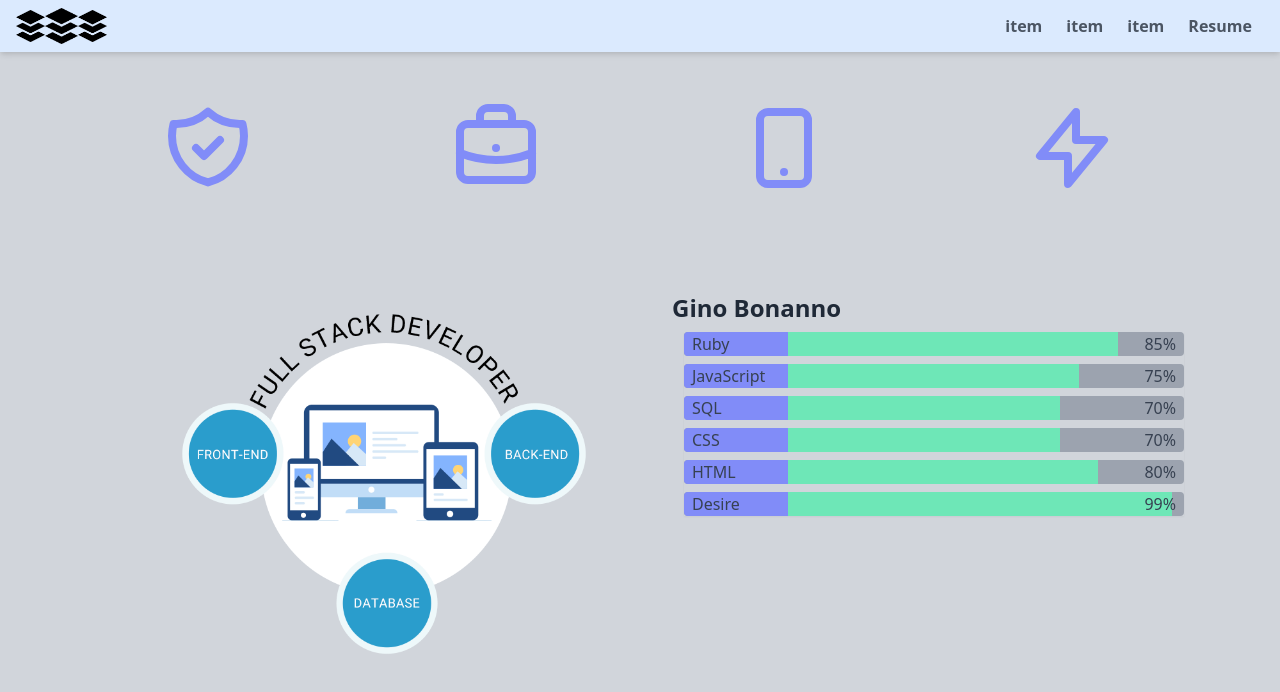
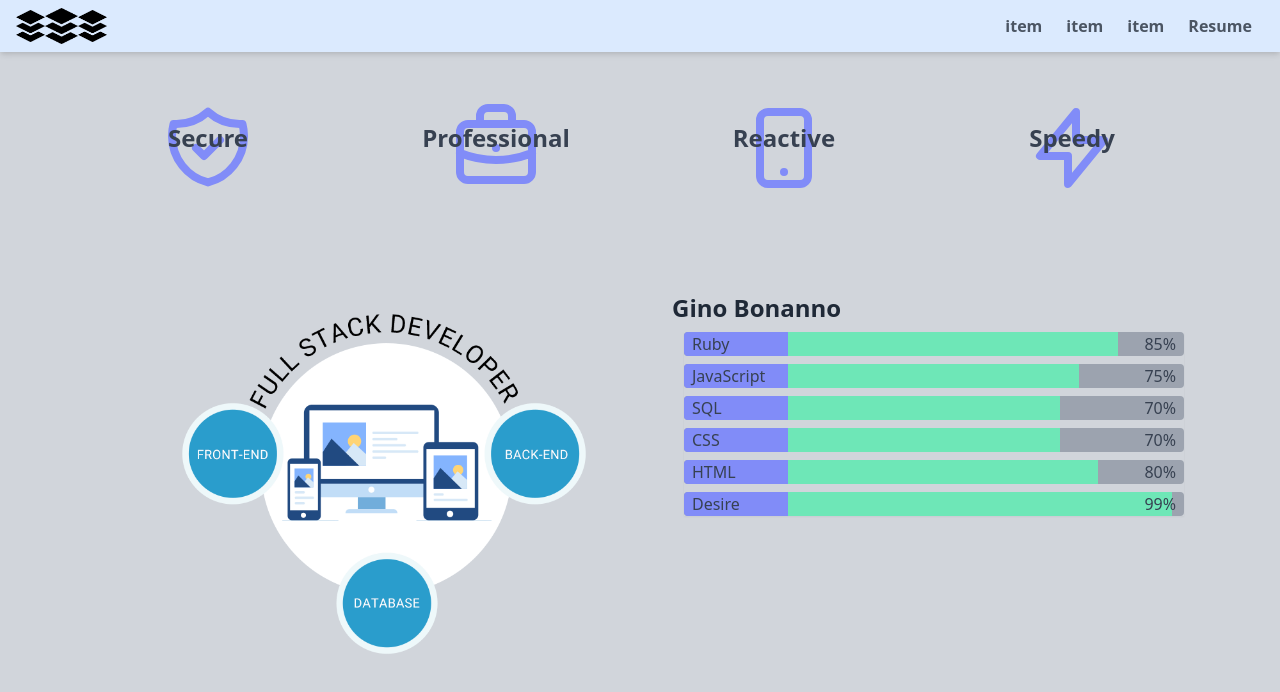
Before and after one commit to EugenioAntonioBonanno/portfolio, a React (Create React App) app: page / in a window 1280 px wide. Shown: the top 692 px of the page. Built offline with nearby package versions, Linux system fonts and the light colour scheme.

Commit message:
add and style titles

```diff
--- a/src/components/About.js
+++ b/src/components/About.js
@@ -35,7 +35,7 @@ const About = () => {
           <SvgInfo
             svg={<Lightning
                   color={svgColor}
-                  title={'Fast'}
+                  title={'Speedy'}
                 />}
           />
         </div>
--- a/src/components/svgs/Briefcase.js
+++ b/src/components/svgs/Briefcase.js
@@ -2,9 +2,13 @@ import React from 'react';
 
 const Breifcase = (props) => {
   return (
-    <svg xmlns="http://www.w3.org/2000/svg" className={`h-24 text-${props.color}`} fill="none" viewBox="0 0 24 24" stroke="currentColor">
-      <path strokeLinecap="round" strokeLinejoin="round" strokeWidth="2" d="M21 13.255A23.931 23.931 0 0112 15c-3.183 0-6.22-.62-9-1.745M16 6V4a2 2 0 00-2-2h-4a2 2 0 00-2 2v2m4 6h.01M5 20h14a2 2 0 002-2V8a2 2 0 00-2-2H5a2 2 0 00-2 2v10a2 2 0 002 2z" />
-    </svg>
+    <div className='relative'>
+      <div className='absolute inset-top-center text-gray-700 font-bold text-2xl z-10'>{props.title}</div>
+      <svg xmlns="http://www.w3.org/2000/svg" className={`h-24 text-${props.color}`} fill="none" viewBox="0 0 24 24" stroke="currentColor">
+        <path strokeLinecap="round" strokeLinejoin="round" strokeWidth="2" d="M21 13.255A23.931 23.931 0 0112 15c-3.183 0-6.22-.62-9-1.745M16 6V4a2 2 0 00-2-2h-4a2 2 0 00-2 2v2m4 6h.01M5 20h14a2 2 0 002-2V8a2 2 0 00-2-2H5a2 2 0 00-2 2v10a2 2 0 002 2z" />
+      </svg>
+    </div>
+
   )
 };
 
--- a/src/components/svgs/Lightning.js
+++ b/src/components/svgs/Lightning.js
@@ -2,9 +2,13 @@ import React from 'react';
 
 const Lightning = (props) => {
   return (
-    <svg xmlns="http://www.w3.org/2000/svg" className={`h-24 text-${props.color}`} fill="none" viewBox="0 0 24 24" stroke="currentColor">
-      <path stroke-linecap="round" stroke-linejoin="round" stroke-width="2" d="M13 10V3L4 14h7v7l9-11h-7z" />
-    </svg>
+    <div className='relative'>
+      <div className='absolute inset-top-center text-gray-700 font-bold text-2xl z-10'>{props.title}</div>
+      <svg xmlns="http://www.w3.org/2000/svg" className={`h-24 text-${props.color}`} fill="none" viewBox="0 0 24 24" stroke="currentColor">
+        <path strokeLinecap="round" strokeLinejoin="round" strokeWidth="2" d="M13 10V3L4 14h7v7l9-11h-7z" />
+      </svg>
+    </div>
+
   )
 };
 
--- a/src/components/svgs/Mobile.js
+++ b/src/components/svgs/Mobile.js
@@ -3,7 +3,7 @@ import React from 'react';
 const Mobile = (props) => {
   return (
     <div className='relative'>
-      <div className='absolute inset-top-center z-10'>{}</div>
+      <div className='absolute inset-top-center text-gray-700 font-bold text-2xl z-10'>{props.title}</div>
       <svg xmlns="http://www.w3.org/2000/svg" className={`h-24  w-24 text-${props.color}`} fill="none" viewBox="0 0 24 24" stroke="currentColor">
         <path strokeLinecap="round" strokeLinejoin="round" strokeWidth="2" d="M12 18h.01M8 21h8a2 2 0 002-2V5a2 2 0 00-2-2H8a2 2 0 00-2 2v14a2 2 0 002 2z" />
       </svg>
--- a/src/components/svgs/Shield.js
+++ b/src/components/svgs/Shield.js
@@ -2,9 +2,13 @@ import React from 'react';
 
 const Shield = (props) => {
   return (
-    <svg xmlns="http://www.w3.org/2000/svg" className={`h-24 text-${props.color}`} fill="none" viewBox="0 0 24 24" stroke="currentColor">
-      <path strokeLinecap="round" strokeLinejoin="round" strokeWidth="2" d="M9 12l2 2 4-4m5.618-4.016A11.955 11.955 0 0112 2.944a11.955 11.955 0 01-8.618 3.04A12.02 12.02 0 003 9c0 5.591 3.824 10.29 9 11.622 5.176-1.332 9-6.03 9-11.622 0-1.042-.133-2.052-.382-3.016z" />
-    </svg>
+    <div className='relative'>
+      <div className='absolute inset-top-center text-gray-700 font-bold text-2xl z-10'>{props.title}</div>
+      <svg xmlns="http://www.w3.org/2000/svg" className={`h-24 text-${props.color}`} fill="none" viewBox="0 0 24 24" stroke="currentColor">
+        <path strokeLinecap="round" strokeLinejoin="round" strokeWidth="2" d="M9 12l2 2 4-4m5.618-4.016A11.955 11.955 0 0112 2.944a11.955 11.955 0 01-8.618 3.04A12.02 12.02 0 003 9c0 5.591 3.824 10.29 9 11.622 5.176-1.332 9-6.03 9-11.622 0-1.042-.133-2.052-.382-3.016z" />
+      </svg>
+    </div>
+
   )
 };
 
```
Also changed, not shown: 1 other file (tests, documents, lock files or other folders).
